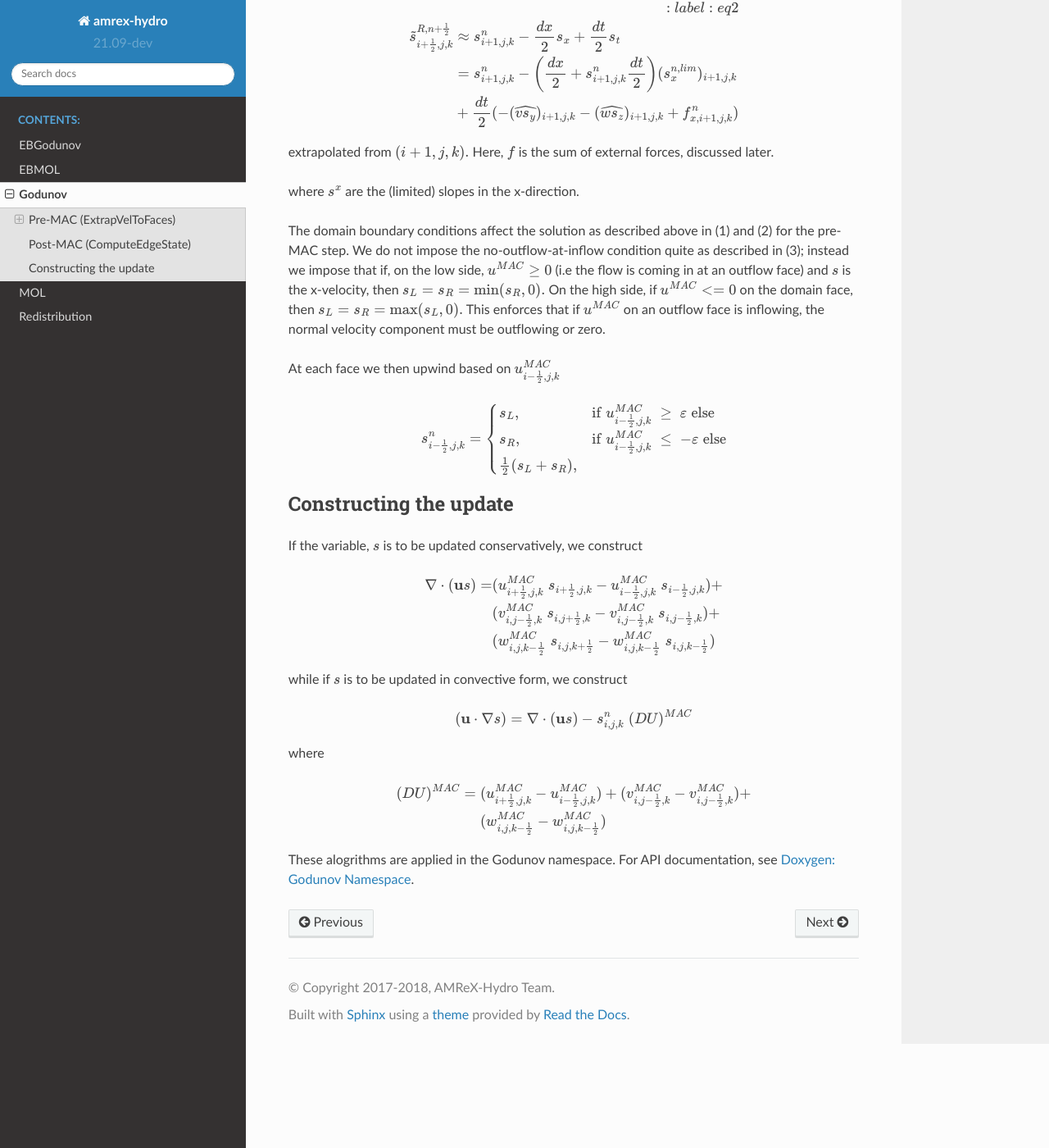
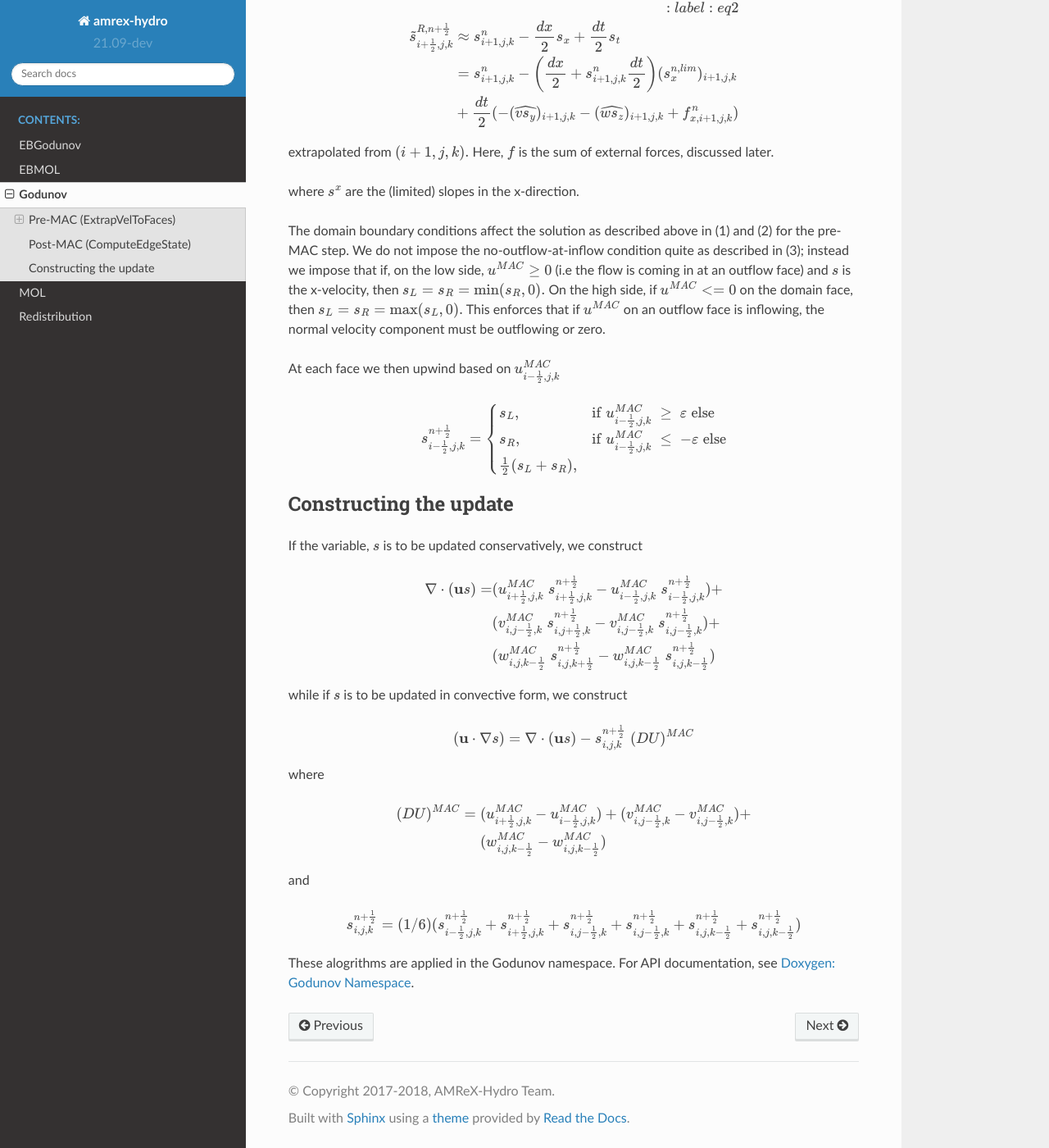
Before and after one commit to AMReX-Fluids/AMReX-Hydro, a Sphinx documentation site: the page built from Docs/source/Godunov.rst, in a window 1280 px wide and 1400 px high, scrolled down 2907 px. Shown: the whole window at 82% size. Built offline with Sphinx 7.4.7 and the Read the Docs theme 2.0.0, drawn with Linux system fonts in a browser that asks for light colours.

Commit message:
fix update

```diff
--- a/Docs/source/EBGodunov.rst
+++ b/Docs/source/EBGodunov.rst
@@ -248,7 +248,7 @@
 
 .. math::
 
-   s^{{n+\frac{1}{2}}} = (1/6) (
+   s_{i,j,k}^{{n+\frac{1}{2}}} = (1/6) (
                     s_{i-\frac{1}{2},j,k}^{{n+\frac{1}{2}}} + s_{i+\frac{1}{2},j,k}^{{n+\frac{1}{2}}}
                 +   s_{i,j-\frac{1}{2},k}^{{n+\frac{1}{2}}} + s_{i,j-\frac{1}{2},k}^{{n+\frac{1}{2}}}
                 +   s_{i,j,k-\frac{1}{2}}^{{n+\frac{1}{2}}} + s_{i,j,k-\frac{1}{2}}^{{n+\frac{1}{2}}} )
--- a/Docs/source/Godunov.rst
+++ b/Docs/source/Godunov.rst
@@ -199,7 +199,7 @@
 
 .. math::
 
-   s_{i-\frac{1}{2},j,k}^n =
+   s_{i-\frac{1}{2},j,k}^{n+\frac{1}{2}} =
    \begin{cases}
    s_L, & \mathrm{if} \; u^{MAC}_{i-\frac{1}{2},j,k}\; \ge  \; \varepsilon  \; \mathrm{else} \\
    s_R, & \mathrm{if} \; u^{MAC}_{i-\frac{1}{2},j,k}\; \le  \; -\varepsilon  \; \mathrm{else} \\
@@ -213,15 +213,18 @@
 
 .. math::
 
-   \nabla \cdot ({\bf u} s)  = & (u^{MAC}_{i+\frac{1}{2},j,k}\; s_{i+\frac{1}{2},j,k} - u^{MAC}_{i-\frac{1}{2},j,k}\; s_{i-\frac{1}{2},j,k}) + \\
-                               & (v^{MAC}_{i,j-\frac{1}{2},k}\; s_{i,j+\frac{1}{2},k} - v^{MAC}_{i,j-\frac{1}{2},k}\; s_{i,j-\frac{1}{2},k}) + \\
-                               & (w^{MAC}_{i,j,k-\frac{1}{2}}\; s_{i,j,k+\frac{1}{2}} - w^{MAC}_{i,j,k-\frac{1}{2}}\; s_{i,j,k-\frac{1}{2}})
+   \nabla \cdot ({\bf u} s)  = & (u^{MAC}_{i+\frac{1}{2},j,k}\; s_{i+\frac{1}{2},j,k}^{n+\frac{1}{2}} -
+                                  u^{MAC}_{i-\frac{1}{2},j,k}\; s_{i-\frac{1}{2},j,k}^{n+\frac{1}{2}}) + \\
+                               & (v^{MAC}_{i,j-\frac{1}{2},k}\; s_{i,j+\frac{1}{2},k}^{n+\frac{1}{2}} -
+                                  v^{MAC}_{i,j-\frac{1}{2},k}\; s_{i,j-\frac{1}{2},k}^{n+\frac{1}{2}}) + \\
+                               & (w^{MAC}_{i,j,k-\frac{1}{2}}\; s_{i,j,k+\frac{1}{2}}^{n+\frac{1}{2}} -
+                                  w^{MAC}_{i,j,k-\frac{1}{2}}\; s_{i,j,k-\frac{1}{2}}^{n+\frac{1}{2}})
 
 while if :math:`s` is to be updated in convective form, we construct
 
 .. math::
 
-   ({\bf u}\cdot \nabla s) = \nabla \cdot ({\bf u} s) - s_{i,j,k}^n \; (DU)^{MAC}
+   ({\bf u}\cdot \nabla s) = \nabla \cdot ({\bf u} s) - s_{i,j,k}^{n+\frac{1}{2}} \; (DU)^{MAC}
 
 where
 
@@ -229,6 +232,14 @@
 
    (DU)^{MAC} = \; & (u^{MAC}_{i+\frac{1}{2},j,k} - u^{MAC}_{i-\frac{1}{2},j,k}) + (v^{MAC}_{i,j-\frac{1}{2},k} - v^{MAC}_{i,j-\frac{1}{2},k}) + \\
                    & (w^{MAC}_{i,j,k-\frac{1}{2}} - w^{MAC}_{i,j,k-\frac{1}{2}})
+and
+
+.. math::
+
+   s_{i,j,k}^{{n+\frac{1}{2}}} = (1/6) (
+                    s_{i-\frac{1}{2},j,k}^{{n+\frac{1}{2}}} + s_{i+\frac{1}{2},j,k}^{{n+\frac{1}{2}}}
+                +   s_{i,j-\frac{1}{2},k}^{{n+\frac{1}{2}}} + s_{i,j-\frac{1}{2},k}^{{n+\frac{1}{2}}}
+                +   s_{i,j,k-\frac{1}{2}}^{{n+\frac{1}{2}}} + s_{i,j,k-\frac{1}{2}}^{{n+\frac{1}{2}}} )
 
 These alogrithms are applied in the Godunov namespace. For API documentation, see
 `Doxygen: Godunov Namespace`_.
```
